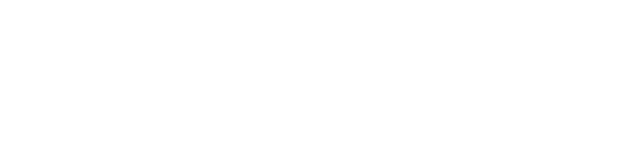
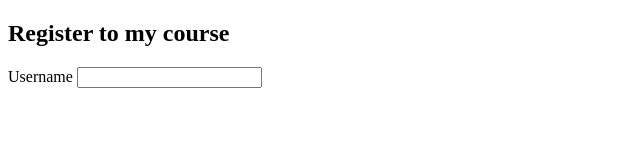
Before and after one commit to Alejandroq12/form-validator, a plain HTML site: page index.html in a window 1280 px wide. Shown: the whole page, without its empty margins (0-640 px from the left). Drawn offline with Linux system fonts and the light colour scheme.

Commit message:
Add first input field

```diff
--- a/index.html
+++ b/index.html
@@ -1,13 +1,22 @@
 <!DOCTYPE html>
 <html lang="en">
-<head>
-    <meta charset="UTF-8">
-    <meta http-equiv="X-UA-Compatible" content="IE=edge">
-    <meta name="viewport" content="width=device-width, initial-scale=1.0">
-    <link rel="stylesheet" href="style.css">
+  <head>
+    <meta charset="UTF-8" />
+    <meta http-equiv="X-UA-Compatible" content="IE=edge" />
+    <meta name="viewport" content="width=device-width, initial-scale=1.0" />
+    <link rel="stylesheet" href="style.css" />
     <title>Form Validator</title>
-</head>
-<body>
+  </head>
+  <body>
+    <div class="container">
+      <form id="form" class="form">
+        <h2>Register to my course</h2>
+        <div class="form-control">
+            <label for="username">Username</label>
+            <input type="text" id="username">
+        </div>
+      </form>
+    </div>
     <script src="script.js"></script>
-</body>
+  </body>
 </html>
```
